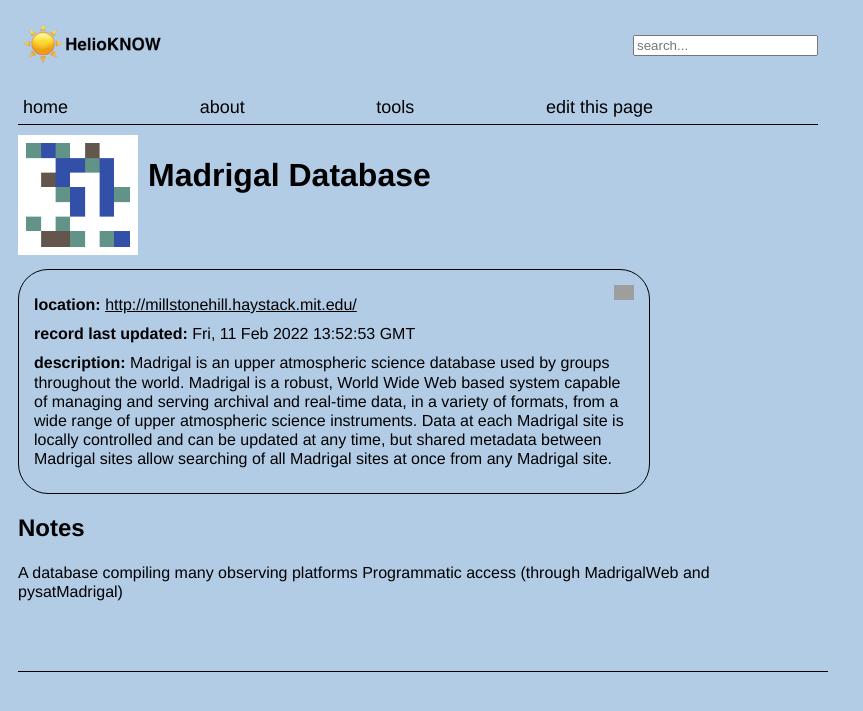
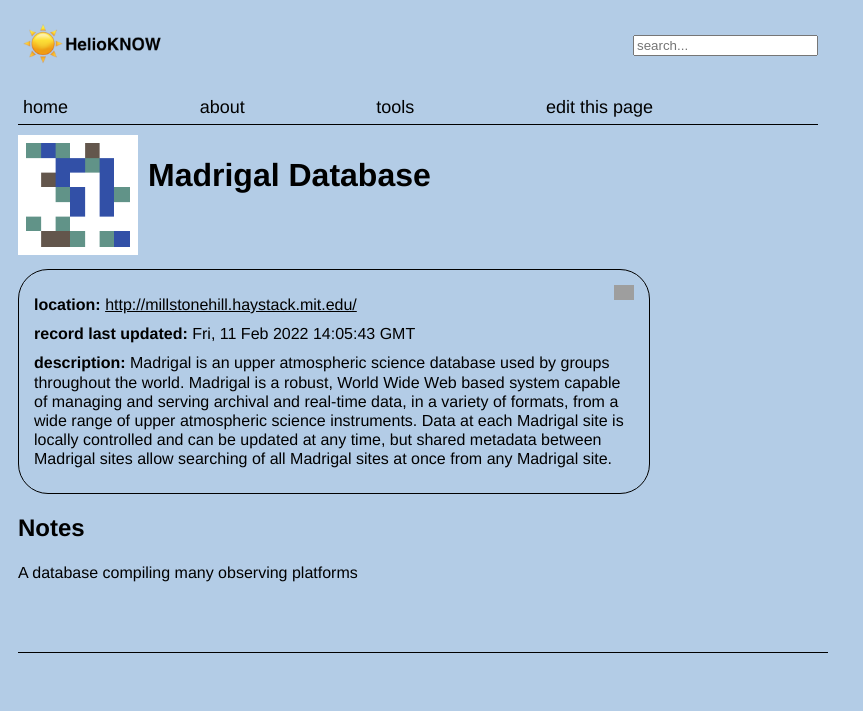
Before and after one commit to agnescameron/HelioKNOW, a Jekyll site: the page built from app/index/_tools/madrigal.md, in a window 1280 px wide. Shown: the top 711 px of the page, without its empty margins (0-863 px from the left). Built offline with Jekyll 4.4.1, drawn with Linux system fonts in a browser that asks for light colours; nearby versions of some CDN libraries; grey boxes are pictures that could not be loaded.

Commit message:
compiled site after edit to markdown files

```diff
--- a/app/index/_tools/madrigal.md
+++ b/app/index/_tools/madrigal.md
@@ -6,12 +6,10 @@ description: Madrigal is an upper atmospheric science database used by groups th
   of upper atmospheric science instruments. Data at each Madrigal site is locally
   controlled and can be updated at any time, but shared metadata between Madrigal
   sites allow searching of all Madrigal sites at once from any Madrigal site.
-notes: 'A database compiling many observing platforms
-
-
-  Programmatic access (through MadrigalWeb and pysatMadrigal)'
+notes: A database compiling many observing platforms
+programmatic_access: through MadrigalWeb and pysatMadrigal
 shortname: madrigal
-timestamp: Fri, 11 Feb 2022 13:52:53 GMT
+timestamp: Fri, 11 Feb 2022 14:05:43 GMT
 title: Madrigal Database
 tool/software: Madrigal Database
 type: database
```
Also changed, not shown: app/index/_tools/lasp.md (+2 -1 lines), app/index/_tools/swarm_vires_vre.md (+2 -1 lines).
